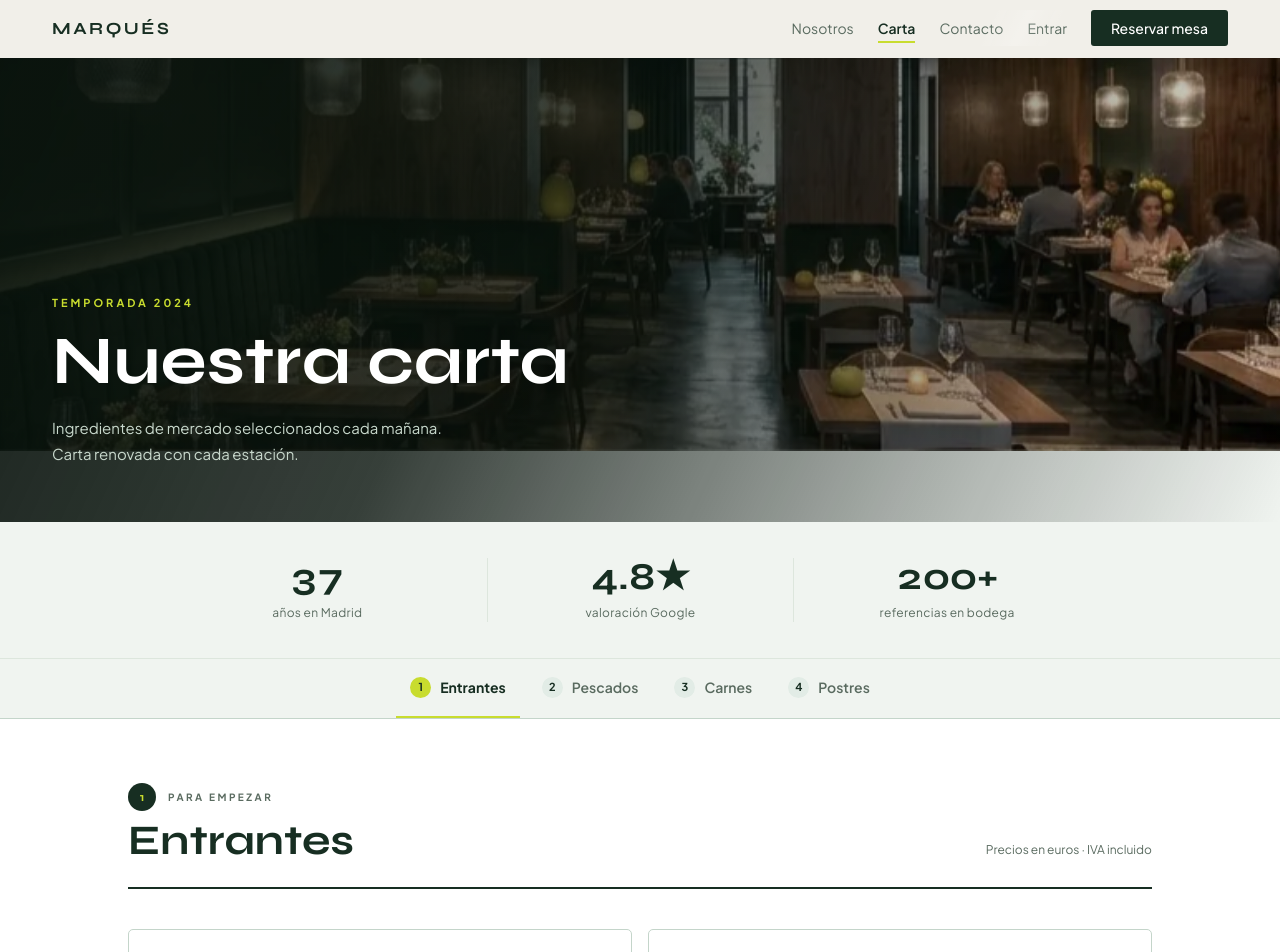
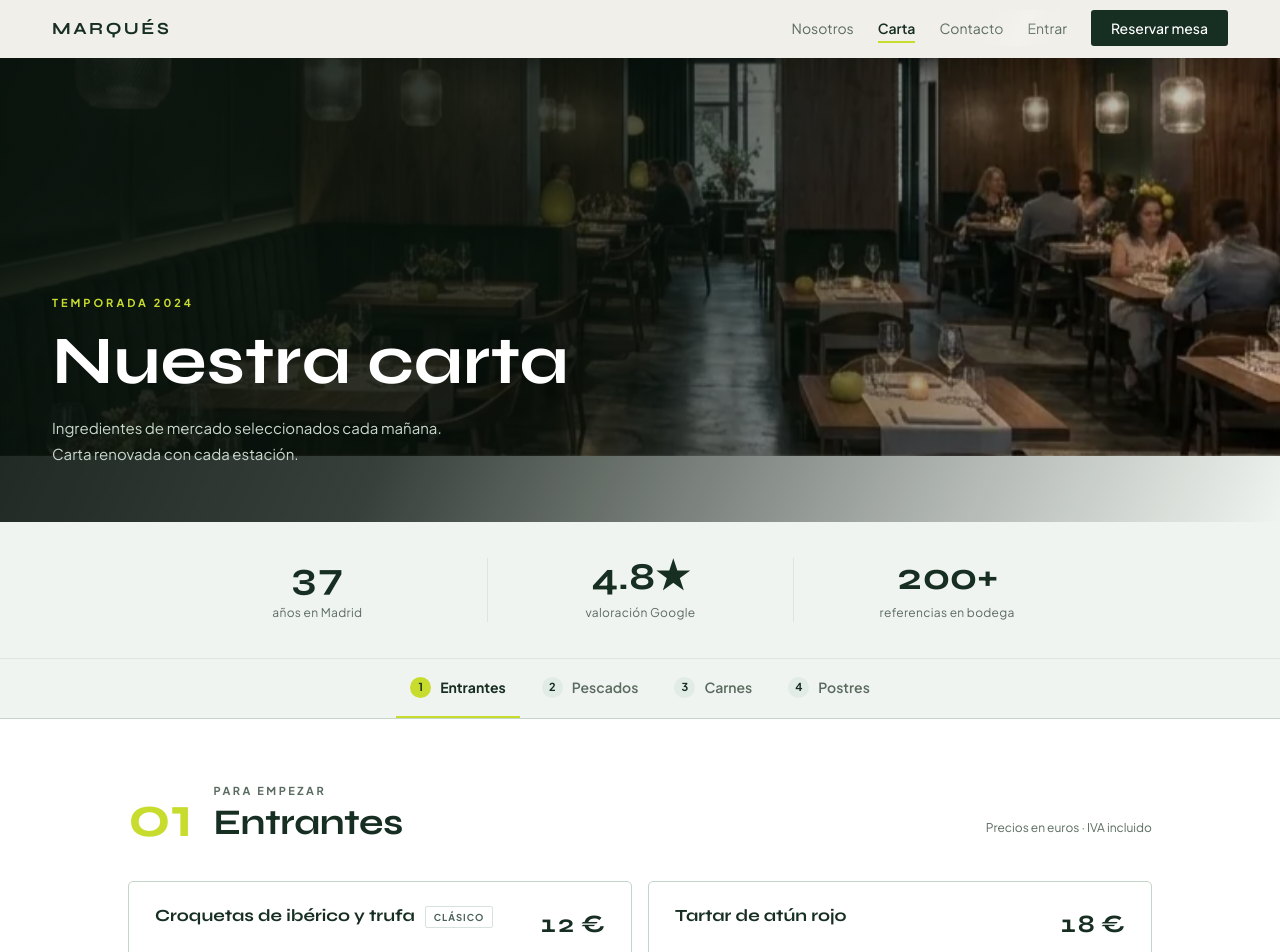
Before and after one commit to pablo-redondo/restaurant-web, a Next.js app: page /carta in a window 1280 px wide. Shown: the top 952 px of the page. Built offline with nearby package versions, Linux system fonts and the light colour scheme; no server answers; a web font is replaced by a local one.

Commit message:
fix: cabecera de cada sección de platos con el numeral grande (01/02/03/04) tal y como en el handoff del zip

```diff
--- a/src/app/carta/page.tsx
+++ b/src/app/carta/page.tsx
@@ -119,19 +119,19 @@ export default function CartaPage() {
           <div className="px-[52px] py-16">
             <div className="max-w-5xl mx-auto">
               <AnimateIn>
-                <div className="flex items-end justify-between gap-4 mb-10 pb-6 border-b-2 border-[#172E22]">
-                  <div>
-                    <div className="flex items-center gap-3 mb-2">
-                      <span className="flex items-center justify-center w-7 h-7 rounded-full bg-[#172E22] text-[#C8DC2E] font-heading font-bold text-[12px]">
-                        {si + 1}
-                      </span>
-                      <span className="text-[#5A6B60] text-[10px] font-bold tracking-[2.5px] uppercase">
+                <div className="flex items-end justify-between gap-4 mb-10">
+                  <div className="flex items-end gap-5">
+                    <span className="font-heading font-bold text-[#C8DC2E] leading-[0.78]" style={{ fontSize: 'clamp(40px,5vw,58px)' }}>
+                      {String(si + 1).padStart(2, '0')}
+                    </span>
+                    <div>
+                      <p className="text-[#5A6B60] text-[11px] font-bold tracking-[2.5px] uppercase mb-[5px]">
                         {s.label}
-                      </span>
+                      </p>
+                      <h2 className="font-heading font-bold text-[#172E22] leading-[1]" style={{ fontSize: 'clamp(26px,3.2vw,36px)', letterSpacing: '-0.5px' }}>
+                        {s.title}
+                      </h2>
                     </div>
-                    <h2 className="font-heading font-bold text-[#172E22] leading-[1.05]" style={{ fontSize: 'clamp(28px,3.4vw,42px)' }}>
-                      {s.title}
-                    </h2>
                   </div>
                   <p className="text-[#5A6B60] text-[12px] shrink-0 hidden md:block mb-[4px]">
                     Precios en euros · IVA incluido
```
